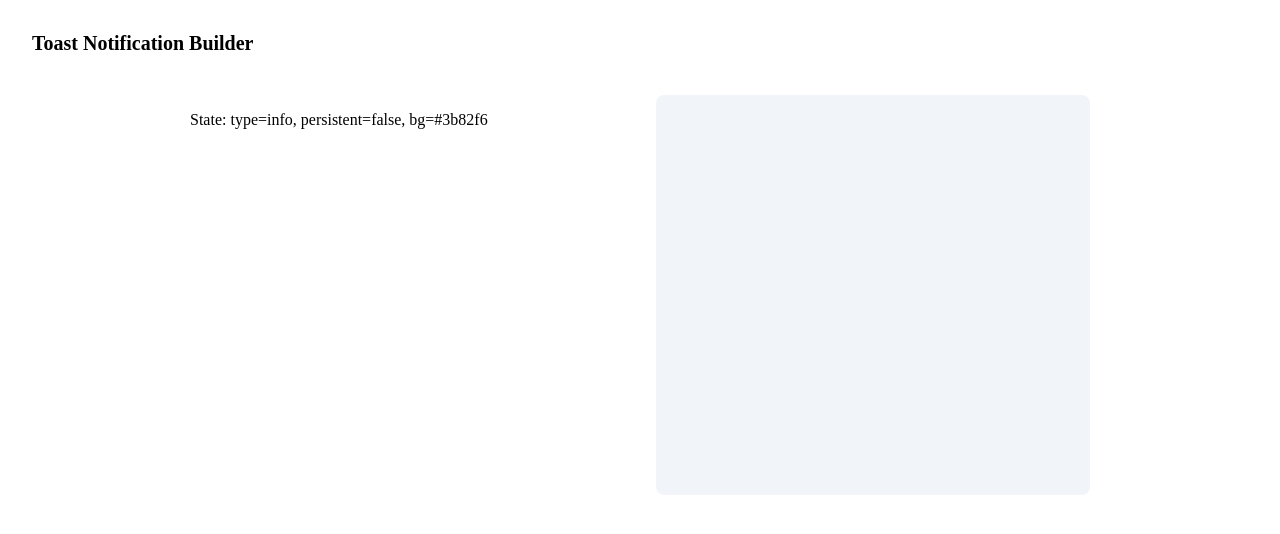
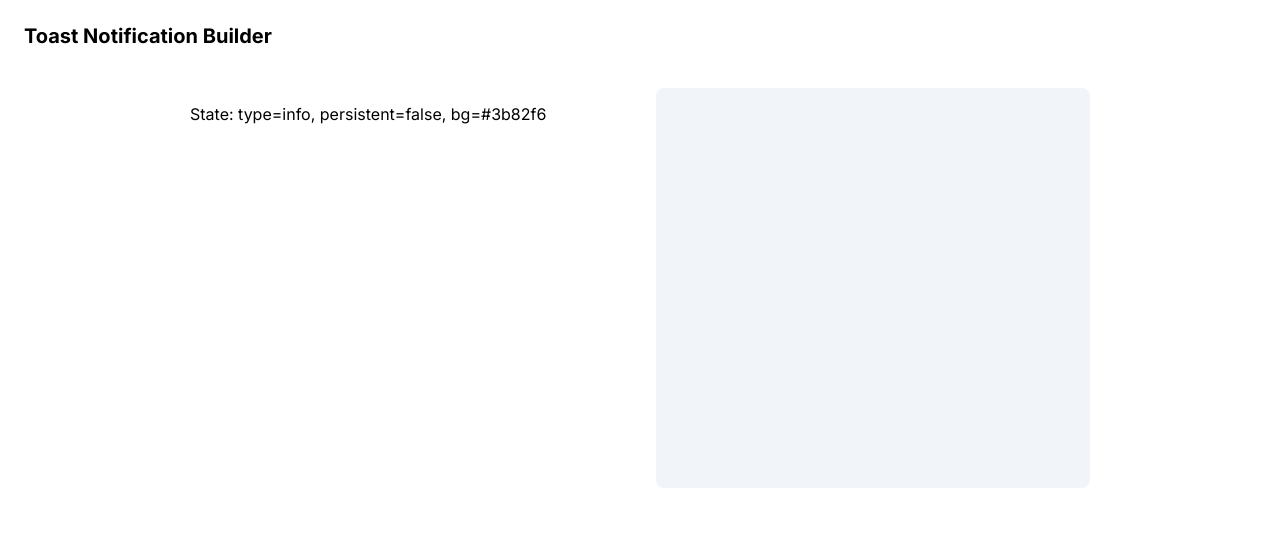
Before and after one commit to ozerenes/toast-notification-builder, a Vue app: page / in a window 1280 px wide. Shown: the top 534 px of the page. Built offline with nearby package versions, Linux system fonts and the light colour scheme.

Commit message:
chore: add design tokens and Inter font

```diff
--- a/package.json
+++ b/package.json
@@ -31,6 +31,7 @@
     "@vitejs/plugin-vue": "^5.2.1",
     "ts-jest": "^29.2.5",
     "prettier": "^3.4.2",
-    "@types/jest": "^29.5.14"
+    "@types/jest": "^29.5.14",
+    "@fontsource/inter": "^5.1.0"
   }
 }
--- a/src/main.ts
+++ b/src/main.ts
@@ -1,6 +1,11 @@
 import { createApp } from 'vue'
 import { createPinia } from 'pinia'
 import App from './App.vue'
+import '@fontsource/inter/400.css'
+import '@fontsource/inter/500.css'
+import '@fontsource/inter/600.css'
+import '@fontsource/inter/700.css'
+import './styles/tokens.css'
 
 const app = createApp(App)
 app.use(createPinia())
--- /dev/null
+++ b/src/styles/tokens.css
@@ -0,0 +1,49 @@
+/**
+ * Design tokens + minimal reset
+ */
+
+html,
+body {
+  margin: 0;
+  padding: 0;
+  font-family:
+    'Inter',
+    system-ui,
+    -apple-system,
+    sans-serif;
+}
+
+:root {
+  /* Font size */
+  --font-size-xs: 0.7rem;
+  --font-size-sm: 0.76rem;
+  --font-size-base: 0.9rem;
+  --font-size-md: 0.83rem;
+  --font-size-lg: 1.05rem;
+
+  /* Font weight */
+  --font-weight-normal: 400;
+  --font-weight-medium: 500;
+  --font-weight-semibold: 600;
+  --font-weight-bold: 700;
+
+  /* Line height */
+  --line-height-tight: 1.25;
+  --line-height-normal: 1.5;
+  --line-height-relaxed: 1.625;
+
+  /* Spacing */
+  --space-1: 0.25rem;
+  --space-2: 0.35rem;
+  --space-3: 0.65rem;
+  --space-4: 0.85rem;
+  --space-5: 1.25rem;
+  --space-6: 1.5rem;
+  --space-8: 2rem;
+
+  /* Border radius */
+  --radius-sm: 4px;
+  --radius-md: 5px;
+  --radius-lg: 8px;
+  --radius-full: 9999px;
+}
```
Also changed, not shown: 1 other file (tests, documents, lock files or other folders).
